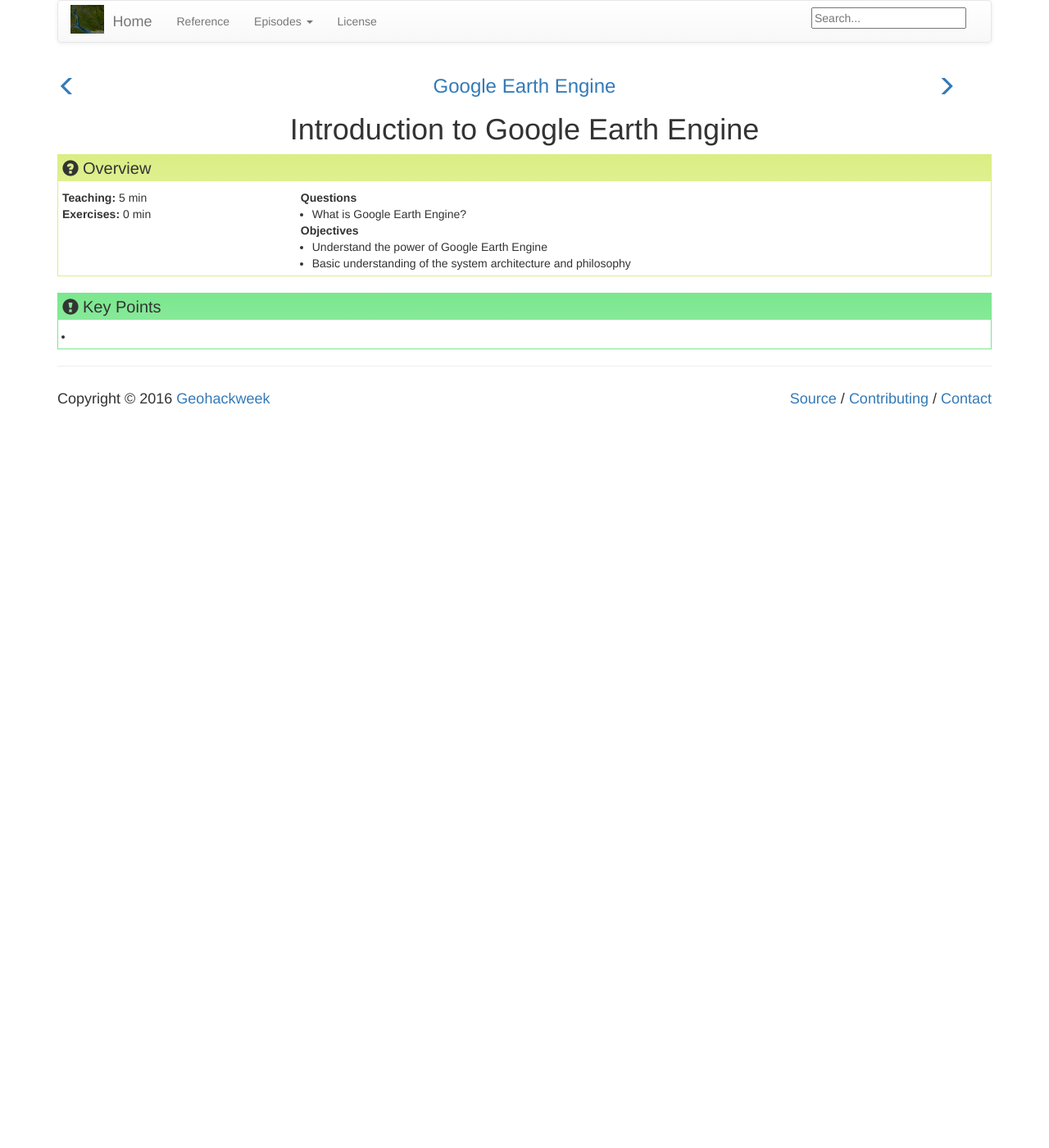
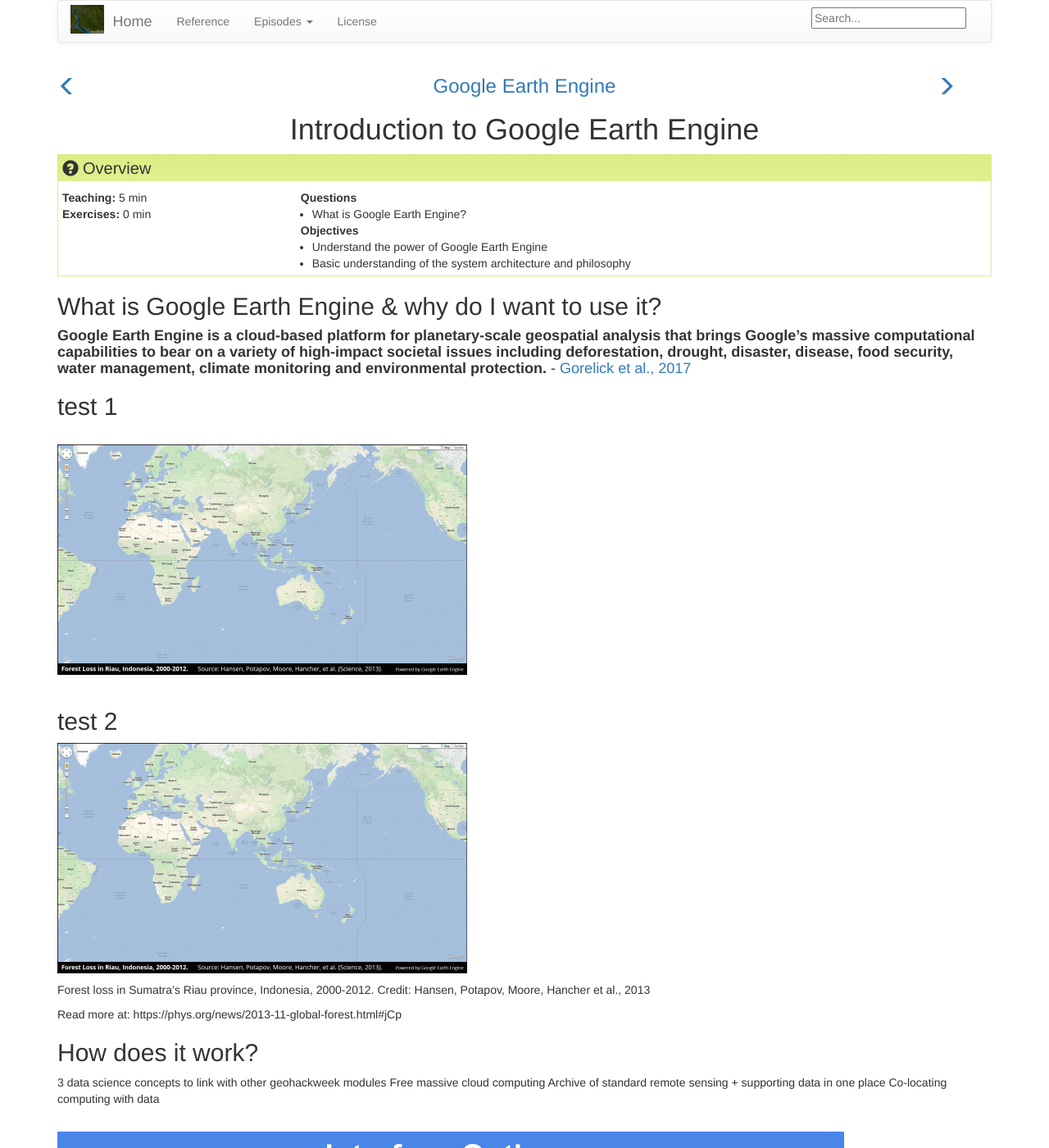
Before and after one commit to geohackweek/GoogleEarthEngine, a Jekyll site: the page built from _episodes/01-introduction.md, in a window 1280 px wide and 1400 px high. Shown: the whole window at 82% size. Built offline with Jekyll 4.4.1, drawn with Linux system fonts in a browser that asks for light colours; some of the changed text lies outside the part shown.

Commit message:
test ep01 mkdown gif

```diff
--- a/_episodes/01-introduction.md
+++ b/_episodes/01-introduction.md
@@ -10,3 +10,45 @@ objectives:
 keypoints:
 - " "
 ---
+
+
+## What is Google Earth Engine & why do I want to use it?
+
+#### **Google Earth Engine is a cloud-based platform for planetary-scale geospatial analysis that brings Google's massive computational capabilities to bear on a variety of high-impact societal issues including deforestation, drought, disaster, disease, food security, water management, climate monitoring and environmental protection.**  - [Gorelick et al., 2017](http://www.sciencedirect.com/science/article/pii/S0034425717302900)
+
+## test 1
+
+<br>
+<img src="../fig/01_ooohhhahhh.gif" border = "10">
+<br><br>
+
+
+## test 2
+![alt text](../fig/01_ooohhhahhh.gif "Logo Title Text 1")
+
+Forest loss in Sumatra's Riau province, Indonesia, 2000-2012. Credit: Hansen, Potapov, Moore, Hancher et al., 2013
+
+
+Read more at: https://phys.org/news/2013-11-global-forest.html#jCp
+
+## How does it work?
+
+3 data science concepts to link with other geohackweek modules
+Free massive cloud computing
+Archive of standard remote sensing + supporting data in one place
+Co-locating computing with data
+
+<br>
+<img src="../fig/01_GEEinterfaces.png" border = "10">
+<br><br>
+
+
+
+
+## What datasets are available?
+## What can I do with GEE?
+-
+-
+## What are the limitations?
+- Making pretty maps
+- Maybe not awesome for vector manipulations
```
Also changed, not shown: _episodes/00-access-javascript.md (+4 -5 lines), fig/01_GEEinterfaces.png (added), fig/01_ooohhhahhh.gif (added), 3 other files.
